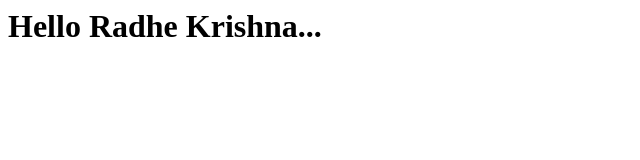
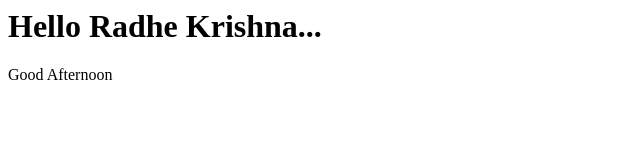
Before and after one commit to keyur2714/ethans-937-git-20250329, a plain HTML site: page index.html in a window 1280 px wide. Shown: the full height of the page, 0-640 px from the left. Drawn offline with Linux system fonts and the light colour scheme.

Commit message:
updated indexfile

```diff
--- a/index.html
+++ b/index.html
@@ -1,3 +1,4 @@
 <html>
 	<h1>Hello Radhe Krishna...</h1>
+	<p>Good Afternoon</p>
 </html>
```
